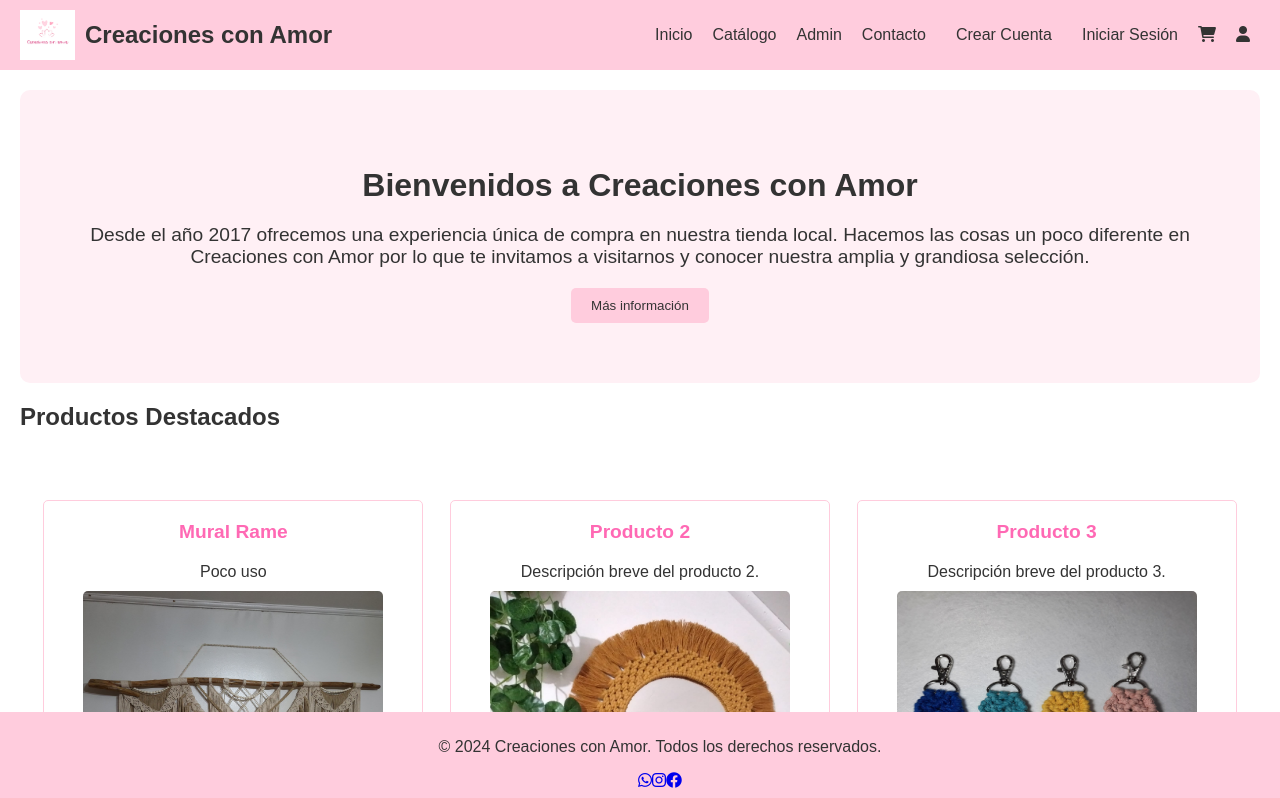
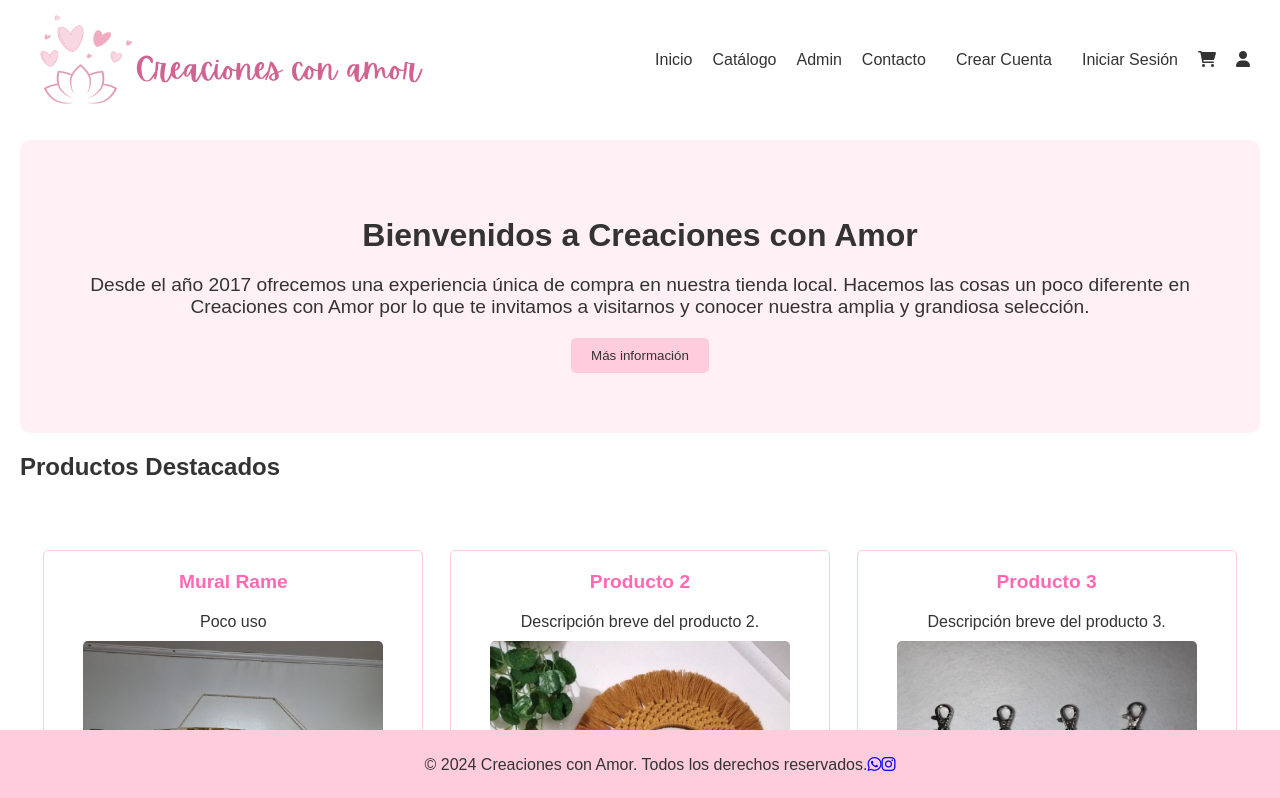
Before and after one commit to pinoncio/Tienda-Online, a React (Create React App) app in the folder Front/: page / in a window 1280 px wide. Shown: the top 798 px of the page. Built offline with nearby package versions, Linux system fonts and the light colour scheme.

Commit message:
lo intente

```diff
--- a/Front/src/App.js
+++ b/Front/src/App.js
@@ -2,7 +2,7 @@
 import React from "react";
 import { HashRouter, Route, Routes } from 'react-router-dom';
 import "./styles.css";
-import logo from "./image/logo1.png";
+import logo from "./image/logo2.png";
 import { Inicio } from './pages/Inicio';
 import { Admin } from './pages/admin';
 import { Catalogo } from './pages/Catalogo';
@@ -20,7 +20,7 @@ function App() {
         <header>
           <div className="logo">
             <img src={logo} alt=""/>
-            <h1>Creaciones con Amor</h1>
+            <h1></h1>
           </div>
           <nav>
             <ul>
@@ -52,12 +52,9 @@ function App() {
             <a href="https://wa.me/+56975409834" target="_blank" rel="noopener noreferrer">
               <i className="fab fa-whatsapp"></i>
             </a>
-            <a href="https://www.instagram.com/diegopino.sm" target="_blank" rel="noopener noreferrer">
-              <i className="fab fa-instagram"></i>
-            </a>
-            <a href="https://www.facebook.com/DiegoAlexisPino" target="_blank" rel="noopener noreferrer">
-              <i className="fab fa-facebook"></i>
-            </a>
+            <a href="https://www.instagram.com/creaciones.con.amoor/" target="_blank" rel="noopener noreferrer">
+            <i className="fab fa-instagram"></i>
+          </a>
           </div>
         </footer>
       </div>
--- a/Front/src/styles.css
+++ b/Front/src/styles.css
@@ -7,7 +7,7 @@ body {
 }
 
 header {
-    background-color: #ffccdd;
+    background-color: #ffffff;
     color: #333333;
     padding: 10px 20px;
     display: flex;
@@ -21,8 +21,10 @@ header .logo {
 }
 
 header .logo img {
-    max-height: 50px;
+    width: 400px;
+    height: 100px;
     margin-right: 10px;
+    margin-left: 10px;
 }
 
 header h1 {
@@ -133,7 +135,12 @@ footer {
     position: fixed;
     bottom: 0;
     width: 100%;
+    display: flex;
+    justify-content: center;
+    align-items: baseline;
 }
+
+
 
 .logo img {
     width: 55px;
--- a/Front/src/styles/user.css
+++ b/Front/src/styles/user.css
@@ -2,8 +2,10 @@
 
 .container {
     max-width: 800px;
-    margin: 0 auto;
+    margin: 60px auto 0;
     padding: 20px;
+    border: 1px solid #ccc;
+    border-radius: 8px;
   }
 
   h1 {
```
Also changed, not shown: Front/src/image/logo2.png (added), 1 other file (tests, documents, lock files or other folders).
